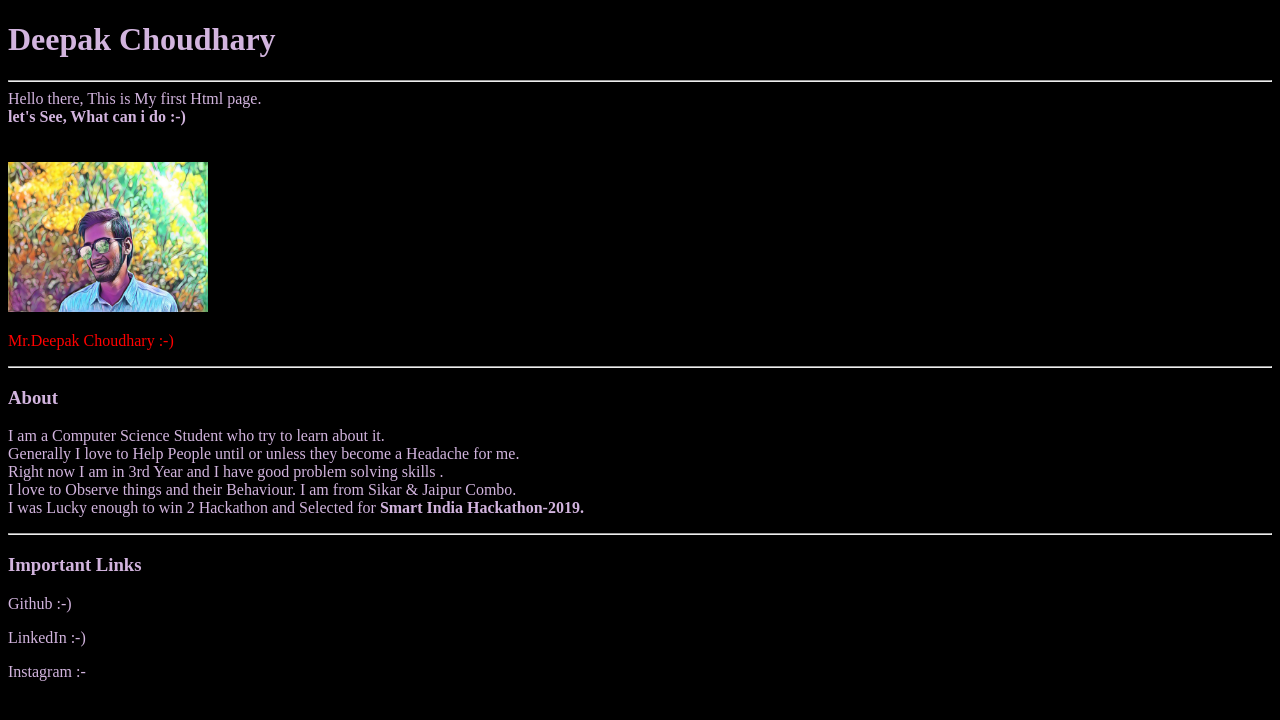
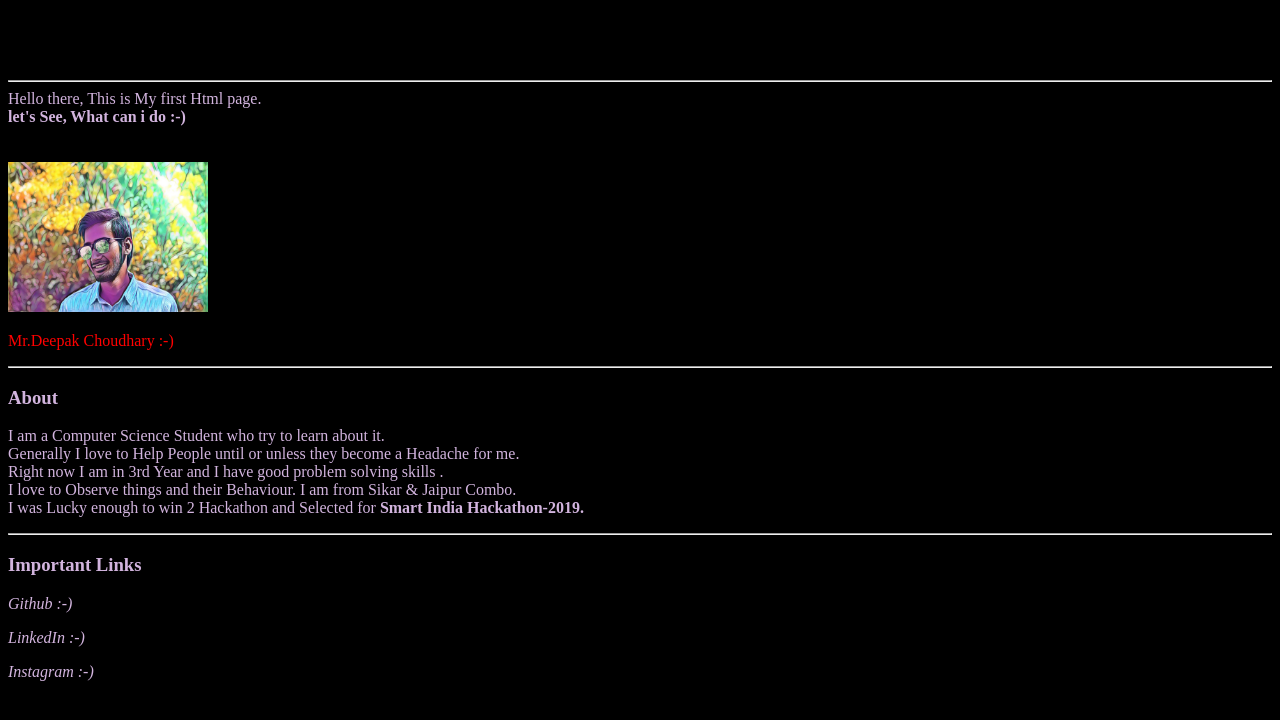
Before and after one commit to Hey-Deepak/HTML, a plain HTML site: page index.html in a window 1280 px wide. Drawn offline with Linux system fonts and the light colour scheme.

Commit message:
links emphasized

```diff
--- a/index.html
+++ b/index.html
@@ -4,7 +4,7 @@
     <title>Welcome :-)</title>
 </head>
 <body style="background-color:#000000;">
-<h1 style="color:#D2B4DE;" title="My Name">Deepak Choudhary</h1>
+<h1 style="text-align: center;" style="color:#D2B4DE;" title="My Name">Deepak Choudhary</h1>
 <hr>
 <p1 style="color:#D2B4DE;" title="Welcome">Hello there, This is My first Html page. <br><b>let's See, What can i do
     :-)</b></p1>
@@ -27,9 +27,9 @@
 </p>
 <hr>
 <h3 style="color:#D2B4DE;" title="Links">Important Links </h3>
-<p style="color:#D2B4DE;">Github :-) </p>
-<p style="color:#D2B4DE;">LinkedIn :-) </p>
-<p style="color:#D2B4DE;">Instagram :-</p>
+<p style="color:#D2B4DE;"><em>Github :-)</em></p>
+<p style="color:#D2B4DE;"><em>LinkedIn :-)</em></p>
+<p style="color:#D2B4DE;"><em>Instagram :-)</em></p>
 
 </body>
 </html>
```
